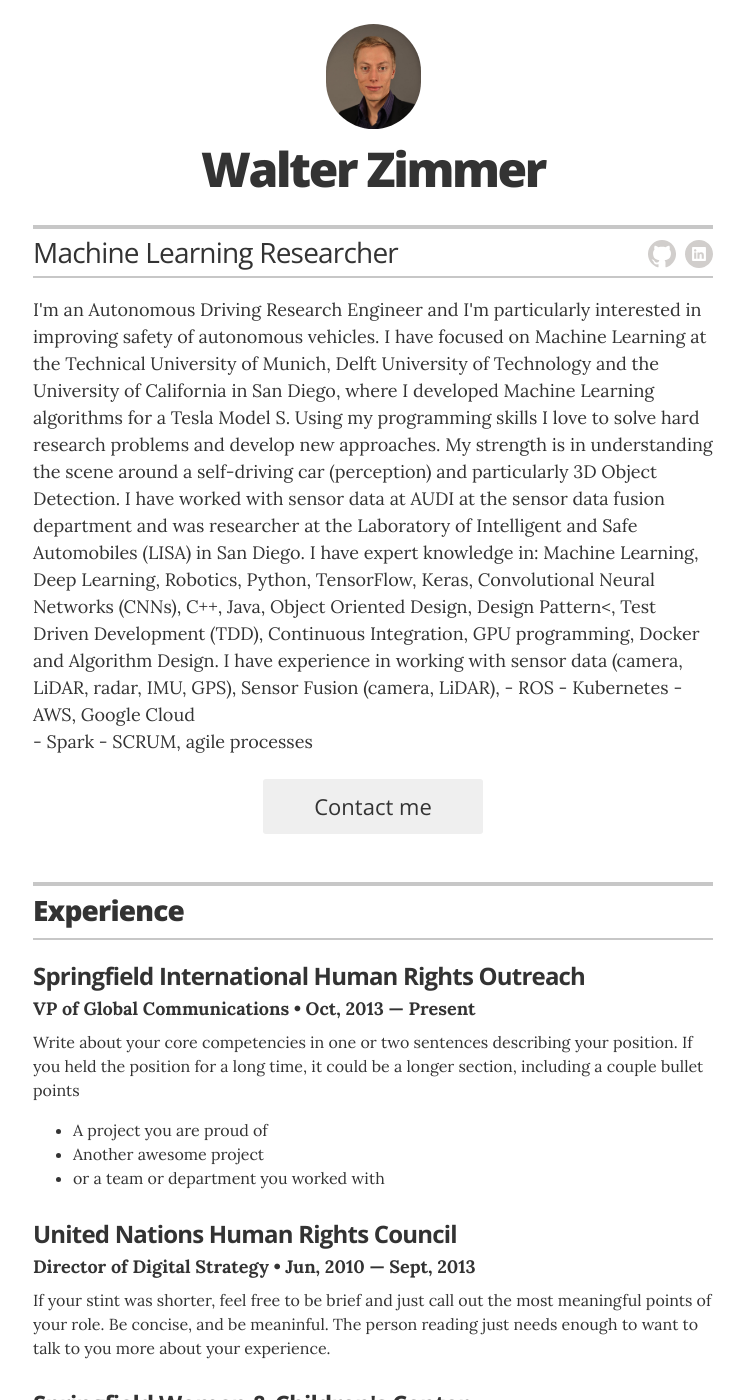
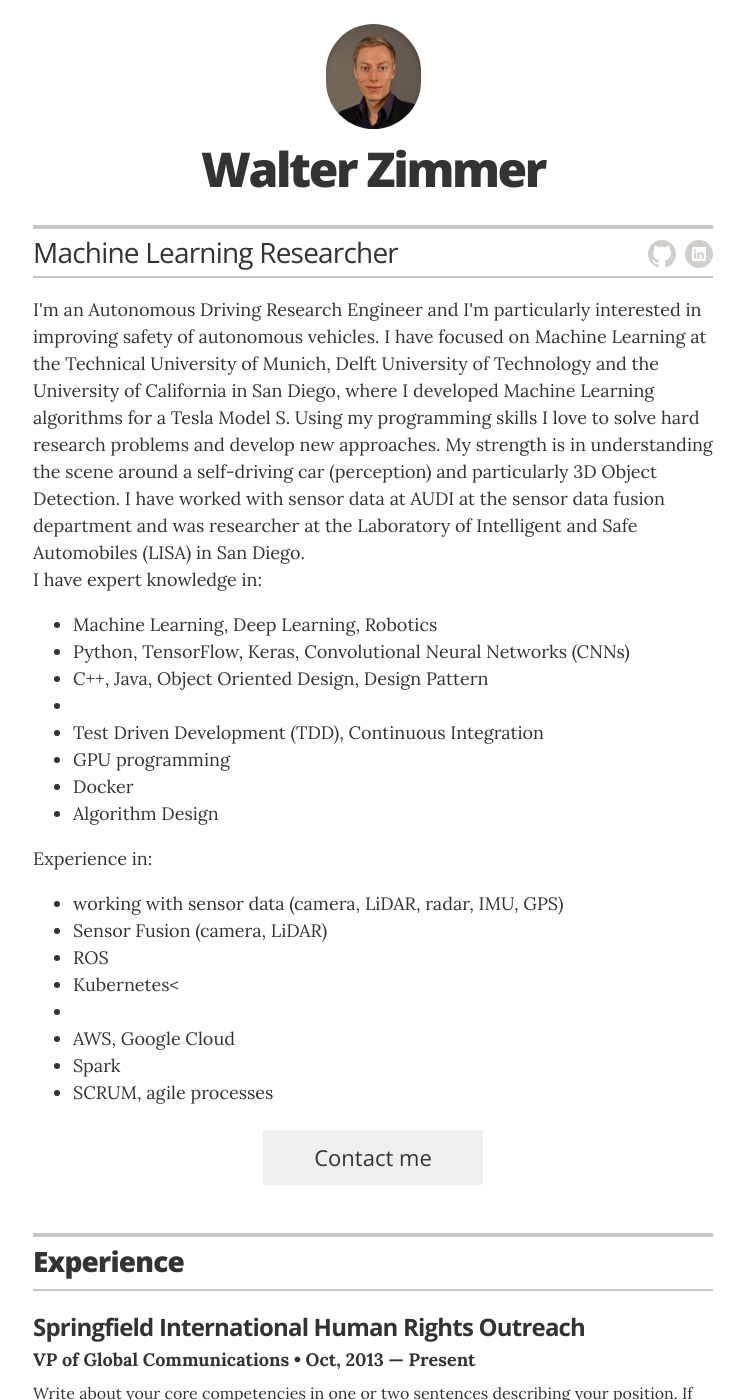
Before and after one commit to walzimmer/website, a Jekyll site: the page built from index.html, in a window 1280 px wide and 1400 px high. Shown: the whole window, without its empty margins (267-1011 px from the left). Built offline with Jekyll 4.4.1, drawn with Linux system fonts in a browser that asks for light colours.

Commit message:
make item list

```diff
--- a/_config.yml
+++ b/_config.yml
@@ -23,12 +23,31 @@
 resume_header_contact_info:     "Jägerstraße 29A, 82008 Unterhaching • (+49) 173 8167062 • walterzimmer@gmx.de"
 display_header_contact_info:    "false"
 
-resume_header_intro: "<p>I'm an Autonomous Driving Research Engineer and I'm particularly interested in improving safety of autonomous vehicles. I have focused on Machine Learning at the Technical University of Munich, Delft University of Technology and the University of California in San Diego, where I developed Machine Learning algorithms for a Tesla Model S. Using my programming skills I love to solve hard research problems and develop new approaches. My strength is in understanding the scene around a self-driving car (perception) and particularly 3D Object Detection. I have worked with sensor data at AUDI at the sensor data fusion department and was researcher at the Laboratory of Intelligent and Safe Automobiles (LISA) in San Diego. I have expert knowledge in: Machine Learning, Deep Learning, Robotics, Python, TensorFlow, Keras, Convolutional Neural Networks (CNNs), C++, Java, Object Oriented Design, Design Pattern<, Test Driven Development (TDD), Continuous Integration, GPU programming, Docker and Algorithm Design. I have experience in working with sensor data (camera, LiDAR, radar, IMU, GPS), Sensor Fusion (camera, LiDAR),
-                         - ROS
-                         - Kubernetes
-                         - AWS, Google Cloud </br>
-                         - Spark
-                         - SCRUM, agile processes</p>"
+resume_header_intro: "<p>I'm an Autonomous Driving Research Engineer and I'm particularly interested in improving safety of autonomous vehicles. I have focused on Machine Learning at the Technical University of Munich, Delft University of Technology and the University of California in San Diego, where I developed Machine Learning algorithms for a Tesla Model S. Using my programming skills I love to solve hard research problems and develop new approaches. My strength is in understanding the scene around a self-driving car (perception) and particularly 3D Object Detection. I have worked with sensor data at AUDI at the sensor data fusion department and was researcher at the Laboratory of Intelligent and Safe Automobiles (LISA) in San Diego.</br>
+
+I have expert knowledge in:
+<ul class='resume-item-list'>
+  <li>Machine Learning, Deep Learning, Robotics</li>
+  <li>Python, TensorFlow, Keras, Convolutional Neural Networks (CNNs)</li>
+  <li>C++, Java, Object Oriented Design, Design Pattern</li>
+  <li></li>
+  <li>Test Driven Development (TDD), Continuous Integration</li>
+  <li>GPU programming</li>
+  <li>Docker</li>
+  <li>Algorithm Design</li>
+ </ul>
+
+Experience in:
+<ul class='resume-item-list'>
+  <li>working with sensor data (camera, LiDAR, radar, IMU, GPS)</li>
+  <li>Sensor Fusion (camera, LiDAR)</li>
+  <li>ROS</li>
+  <li>Kubernetes<<li>
+  <li>AWS, Google Cloud</li>
+  <li>Spark</li>
+  <li>SCRUM, agile processes</li>
+</ul>
+</p>"
 
 # use "yes" to display the email contact button,
 # "no" to display an "I'm not looking for work" message,
```
